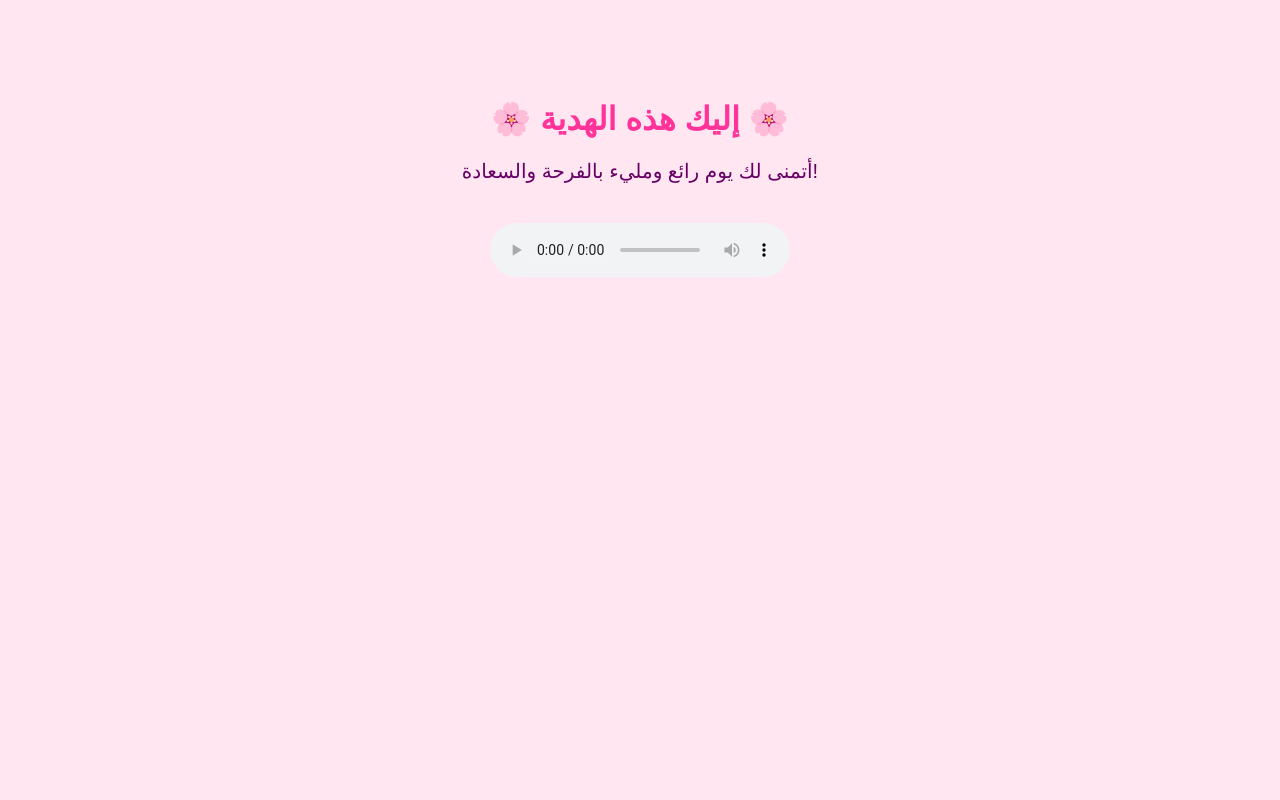
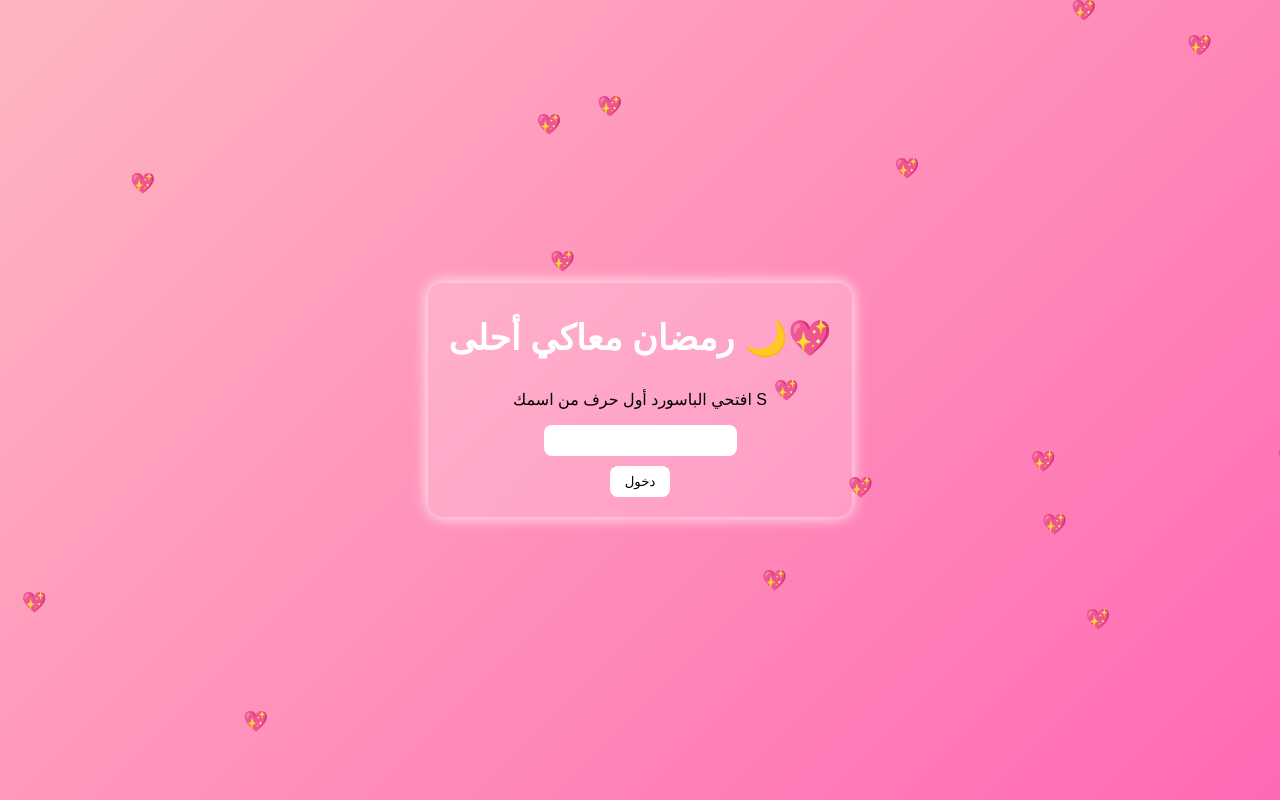
Before and after one commit to eh514262-png/Eyad-gift, a plain HTML site: page index.html in a window 1280 px wide. Drawn offline with Linux system fonts and the light colour scheme.

Commit message:
Add files via upload

```diff
--- a/index.html
+++ b/index.html
@@ -2,33 +2,167 @@
 <html lang="ar">
 <head>
 <meta charset="UTF-8">
-    <title>هدية لك 🌸</title>
+<title>هدية رمضان 💖</title>
+
 <style>
-        body {
-            text-align: center;
-            font-family: Arial, sans-serif;
-            background-color: #ffe6f0;
-            margin-top: 100px;
+body{
+    margin:0;
+    height:100vh;
+    background:linear-gradient(135deg,#ffb6c1,#ff69b4);
+    font-family:'Cairo',sans-serif;
+    display:flex;
+    justify-content:center;
+    align-items:center;
+    flex-direction:column;
+    text-align:center;
+    overflow:hidden;
 }
-        h1 {
-            color: #ff3399;
+
+/* قلوب المطر */
+.heart{
+    position:fixed;
+    top:-10px;
+    color:#fff;
+    font-size:20px;
+    animation:fall linear infinite;
 }
-        p {
-            color: #660066;
-            font-size: 20px;
+
+@keyframes fall{
+    to{
+        transform:translateY(110vh);
     }
-        audio {
-            margin-top: 20px;
+}
+
+h1{
+    color:white;
+    font-size:35px;
+    animation:float 3s ease-in-out infinite;
+}
+
+@keyframes float{
+    0%{transform:translateY(0);}
+    50%{transform:translateY(-10px);}
+    100%{transform:translateY(0);}
+}
+
+#loginBox{
+    background:rgba(255,255,255,0.2);
+    padding:20px;
+    border-radius:15px;
+    box-shadow:0 0 15px white;
+}
+
+input{
+    padding:8px;
+    border:none;
+    border-radius:8px;
+    text-align:center;
+}
+
+button{
+    padding:8px 15px;
+    border:none;
+    border-radius:8px;
+    margin-top:10px;
+    background:white;
+    cursor:pointer;
+}
+
+#content{
+    display:none;
+    color:white;
+}
+
+.letters{
+    margin-top:20px;
+}
+
+.letter{
+    display:inline-block;
+    padding:12px 18px;
+    margin:10px;
+    background:rgba(255,255,255,0.3);
+    border-radius:12px;
+    cursor:pointer;
+    font-size:22px;
+    transition:0.3s;
+}
+
+.letter:hover{
+    background:white;
+    color:#ff69b4;
+}
+
+.message{
+    margin-top:15px;
+    font-size:18px;
 }
 </style>
 </head>
+
 <body>
-    <h1>🌸 إليك هذه الهدية 🌸</h1>
-    <p>أتمنى لك يوم رائع ومليء بالفرحة والسعادة!</p>
 
-    <audio controls autoplay>
-        <source src="song.mp3" type="audio/mpeg">
-        المتصفح لا يدعم تشغيل الموسيقى
+<audio autoplay loop>
+    <source src="love.mp3" type="audio/mpeg">
 </audio>
+
+<div id="loginBox">
+    <h1>رمضان معاكي أحلى 🌙💖</h1>
+    <p>افتحي الباسورد أول حرف من اسمك S</p>
+    <input type="password" id="pass">
+    <br>
+    <button onclick="checkPass()">دخول</button>
+</div>
+
+<div id="content">
+    <h1>رمضان أحلى معاكي Sohila 🌙✨</h1>
+    <p>افتحي الجوابات يقمر 💌</p>
+
+    <div class="letters">
+        <div class="letter" onclick="showMsg(1)">1️⃣</div>
+        <div class="letter" onclick="showMsg(2)">2️⃣</div>
+        <div class="letter" onclick="showMsg(3)">3️⃣</div>
+    </div>
+
+    <div id="msg" class="message"></div>
+</div>
+
+<script>
+function checkPass(){
+    let pass=document.getElementById("pass").value;
+    if(pass==="S"){
+        document.getElementById("loginBox").style.display="none";
+        document.getElementById("content").style.display="block";
+    }else{
+        alert("❌ باسورد غلط");
+    }
+}
+
+function showMsg(num){
+    let message="";
+    if(num==1){
+        message="أول جواب 💖: وجودك في حياتي أحلى نعمة.";
+    }
+    if(num==2){
+        message="تاني جواب 🌙: رمضان دايماً أحلى وانتي معايا.";
+    }
+    if(num==3){
+        message="تالت جواب ✨: ربنا يخليكي ليا ويفرح قلبك دايماً.";
+    }
+    document.getElementById("msg").innerText=message;
+}
+
+/* إنشاء قلوب المطر */
+setInterval(()=>{
+    let heart=document.createElement("div");
+    heart.className="heart";
+    heart.innerHTML="💖";
+    heart.style.left=Math.random()*100+"vw";
+    heart.style.animationDuration=(Math.random()*3+2)+"s";
+    document.body.appendChild(heart);
+    setTimeout(()=>heart.remove(),5000);
+},300);
+</script>
+
 </body>
 </html>
```
Lines whose indentation alone changed are shown as unchanged.
